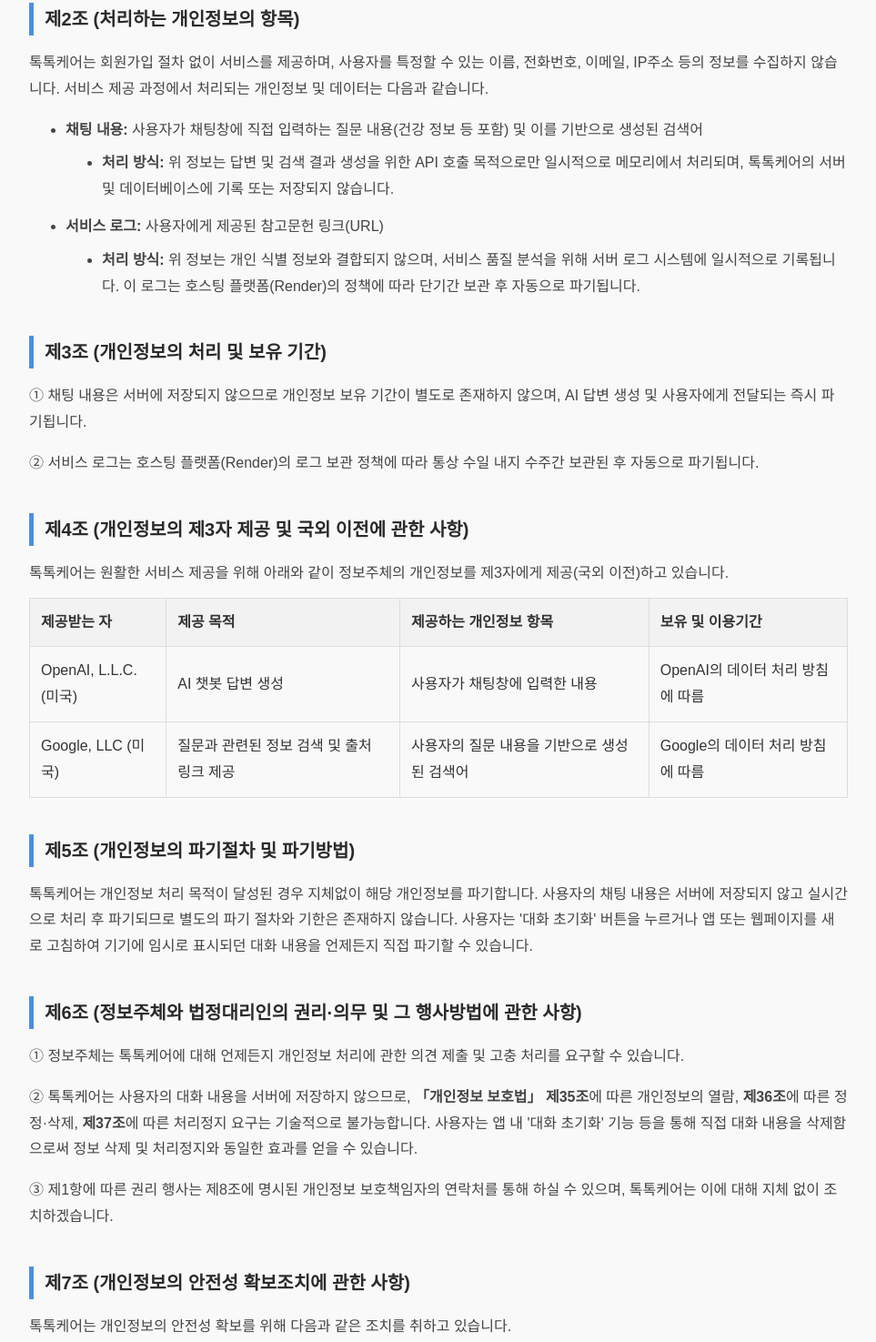
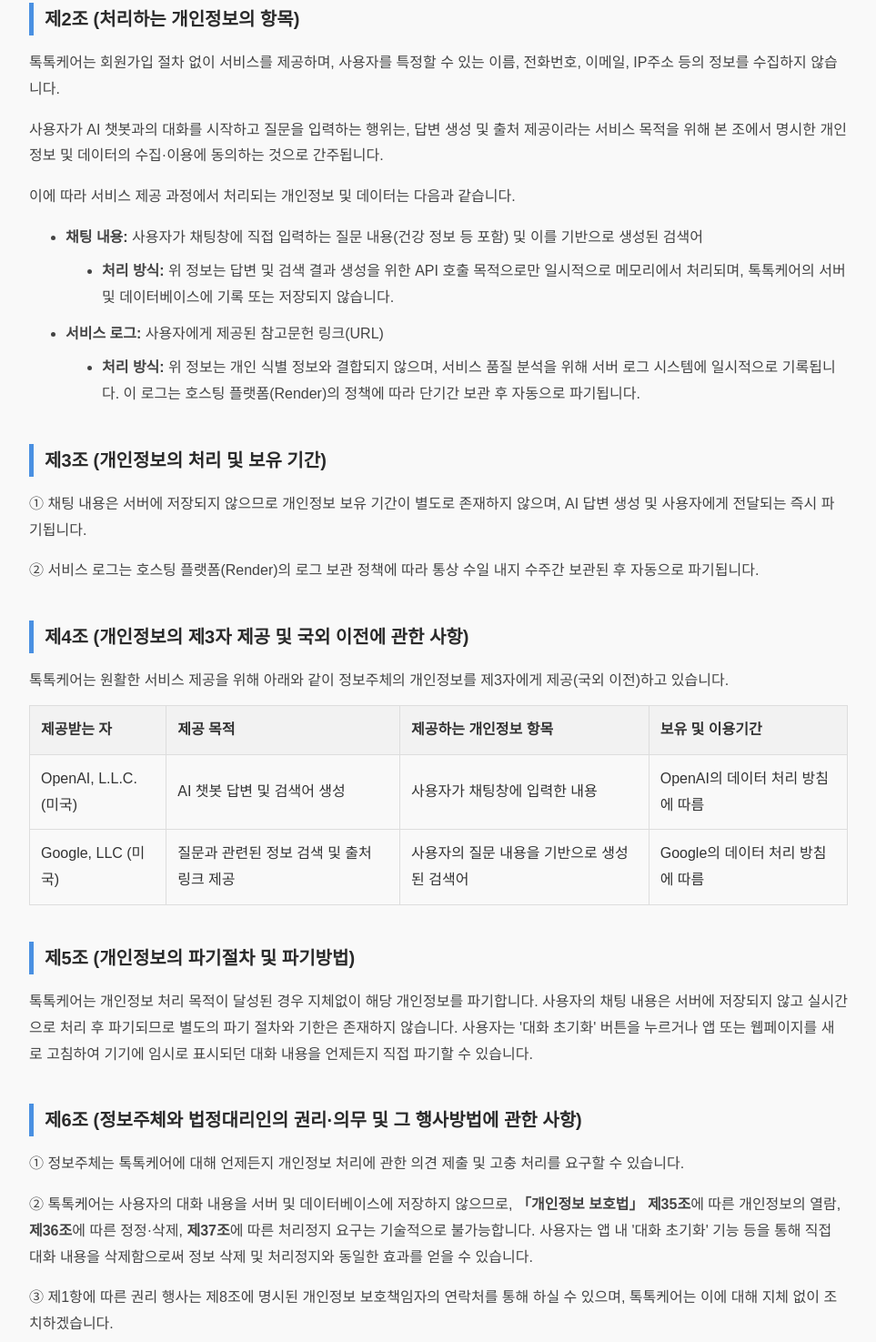
Before and after one commit to lee6097/talktalkcareprivacy, a plain HTML site: page index.html in a window 1280 px wide. Shown: the part 479-1954 px from the top of the page at 91% size, without its empty margins (158-1121 px from the left). Drawn offline with Linux system fonts and the light colour scheme.

Commit message:
Update index.html

```diff
--- a/index.html
+++ b/index.html
@@ -80,7 +80,9 @@
 </ul>
 
 <h2>제2조 (처리하는 개인정보의 항목)</h2>
-<p>톡톡케어는 회원가입 절차 없이 서비스를 제공하며, 사용자를 특정할 수 있는 이름, 전화번호, 이메일, IP주소 등의 정보를 수집하지 않습니다. 서비스 제공 과정에서 처리되는 개인정보 및 데이터는 다음과 같습니다.</p>
+<p>톡톡케어는 회원가입 절차 없이 서비스를 제공하며, 사용자를 특정할 수 있는 이름, 전화번호, 이메일, IP주소 등의 정보를 수집하지 않습니다.</p>
+<p>사용자가 AI 챗봇과의 대화를 시작하고 질문을 입력하는 행위는, 답변 생성 및 출처 제공이라는 서비스 목적을 위해 본 조에서 명시한 개인정보 및 데이터의 수집·이용에 동의하는 것으로 간주됩니다.</p>
+<p>이에 따라 서비스 제공 과정에서 처리되는 개인정보 및 데이터는 다음과 같습니다.</p>
 <ul>
     <li><strong>채팅 내용:</strong> 사용자가 채팅창에 직접 입력하는 질문 내용(건강 정보 등 포함) 및 이를 기반으로 생성된 검색어
         <ul style="margin-top: 8px;"><li><strong>처리 방식:</strong> 위 정보는 답변 및 검색 결과 생성을 위한 API 호출 목적으로만 일시적으로 메모리에서 처리되며, 톡톡케어의 서버 및 데이터베이스에 기록 또는 저장되지 않습니다.</li></ul>
@@ -108,7 +110,7 @@
     <tbody>
         <tr>
             <td>OpenAI, L.L.C. (미국)</td>
-            <td>AI 챗봇 답변 생성</td>
+            <td>AI 챗봇 답변 및 검색어 생성</td>
             <td>사용자가 채팅창에 입력한 내용</td>
             <td>OpenAI의 데이터 처리 방침에 따름</td>
         </tr>
@@ -126,7 +128,7 @@
 
 <h2>제6조 (정보주체와 법정대리인의 권리·의무 및 그 행사방법에 관한 사항)</h2>
 <p>① 정보주체는 톡톡케어에 대해 언제든지 개인정보 처리에 관한 의견 제출 및 고충 처리를 요구할 수 있습니다.</p>
-<p>② 톡톡케어는 사용자의 대화 내용을 서버에 저장하지 않으므로, <strong>「개인정보 보호법」 제35조</strong>에 따른 개인정보의 열람, <strong>제36조</strong>에 따른 정정·삭제, <strong>제37조</strong>에 따른 처리정지 요구는 기술적으로 불가능합니다. 사용자는 앱 내 '대화 초기화' 기능 등을 통해 직접 대화 내용을 삭제함으로써 정보 삭제 및 처리정지와 동일한 효과를 얻을 수 있습니다.</p>
+<p>② 톡톡케어는 사용자의 대화 내용을 서버 및 데이터베이스에 저장하지 않으므로, <strong>「개인정보 보호법」 제35조</strong>에 따른 개인정보의 열람, <strong>제36조</strong>에 따른 정정·삭제, <strong>제37조</strong>에 따른 처리정지 요구는 기술적으로 불가능합니다. 사용자는 앱 내 '대화 초기화' 기능 등을 통해 직접 대화 내용을 삭제함으로써 정보 삭제 및 처리정지와 동일한 효과를 얻을 수 있습니다.</p>
 <p>③ 제1항에 따른 권리 행사는 제8조에 명시된 개인정보 보호책임자의 연락처를 통해 하실 수 있으며, 톡톡케어는 이에 대해 지체 없이 조치하겠습니다.</p>
 
 <h2>제7조 (개인정보의 안전성 확보조치에 관한 사항)</h2>
@@ -145,7 +147,7 @@
 </ul>
 
 <h2>제9조 (권익침해 구제방법)</h2>
-<p>정보주체는 개인정보침해로 인한 구제를 받기 위하여 개인정보 분쟁조정위원회, 한국인터넷진흥원 개인정보 침해 신고센터 등에 분쟁해결이나 상담 등을 신청할 수 있습니다. 이 밖에 기타 개인정보침해의 신고, 상담에 대하여는 아래 기관에 문의하시기 바랍니다.</p>
+<p>정보주체는 개인정보침해로 인한 구제를 받기 위하여 개인정보 분쟁조정위원회, 한국인터넷진흥원 개인정보 침해신고센터 등에 분쟁해결이나 상담 등을 신청할 수 있습니다. 이 밖에 기타 개인정보침해의 신고, 상담에 대하여는 아래 기관에 문의하시기 바랍니다.</p>
 <ul>
     <li>개인정보 분쟁조정위원회 : (국번없이) 1833-6972 (<a href="http://www.kopico.go.kr" target="_blank" rel="noopener noreferrer">www.kopico.go.kr</a>)</li>
     <li>개인정보침해 신고센터 : (국번없이) 118 (<a href="https://privacy.kisa.or.kr" target="_blank" rel="noopener noreferrer">privacy.kisa.or.kr</a>)</li>
```
